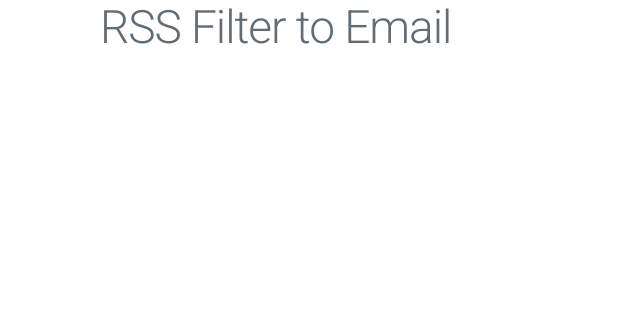
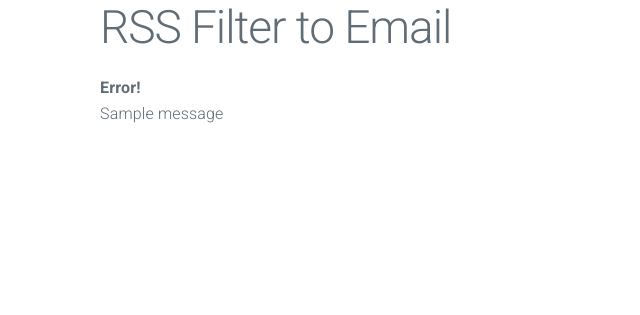
Before and after one commit to ezimir/rss-filter-to-email, a Flask app: page / in a window 1280 px wide. Shown: the top 315 px of the page, without its empty margins (0-640 px from the left). Run offline with Flask 2, Linux system fonts and the light colour scheme; one stand-in notice (Sample message) is shown; some libraries are stand-ins or nearby versions.

Commit message:
Display messages in home view if necessary

```diff
--- a/templates/base.html
+++ b/templates/base.html
@@ -11,6 +11,24 @@
     <link rel="stylesheet" href="//cdnjs.cloudflare.com/ajax/libs/milligram/1.3.0/milligram.min.css">
 </head>
 <body>
+    <nav role="navigation">
+        <section class="container">
+            <h1 class="title"> RSS Filter to Email </h1>
+        </section>
+    </nav>
+
+    {% with messages = get_flashed_messages(with_categories=true) %}
+        {% if messages %}
+            <section class="container">
+                <strong> Error! </strong>
+
+                {% for category, message in messages %}
+                    <p class="{{ category }}">{{ message }}</p>
+                {% endfor %}
+            </section>
+        {% endif %}
+    {% endwith %}
+
     {% block content %}{% endblock %}
 </body>
 </html>
--- a/templates/home.html
+++ b/templates/home.html
@@ -1,12 +1,6 @@
 {% extends "base.html" %}
 
 {% block content %}
-    <nav role="navigation">
-        <section class="container">
-            <h1 class="title"> RSS Filter to Email </h1>
-        </section>
-    </nav>
-
     <main role="main">
         <section class="container">
         </section>
```
